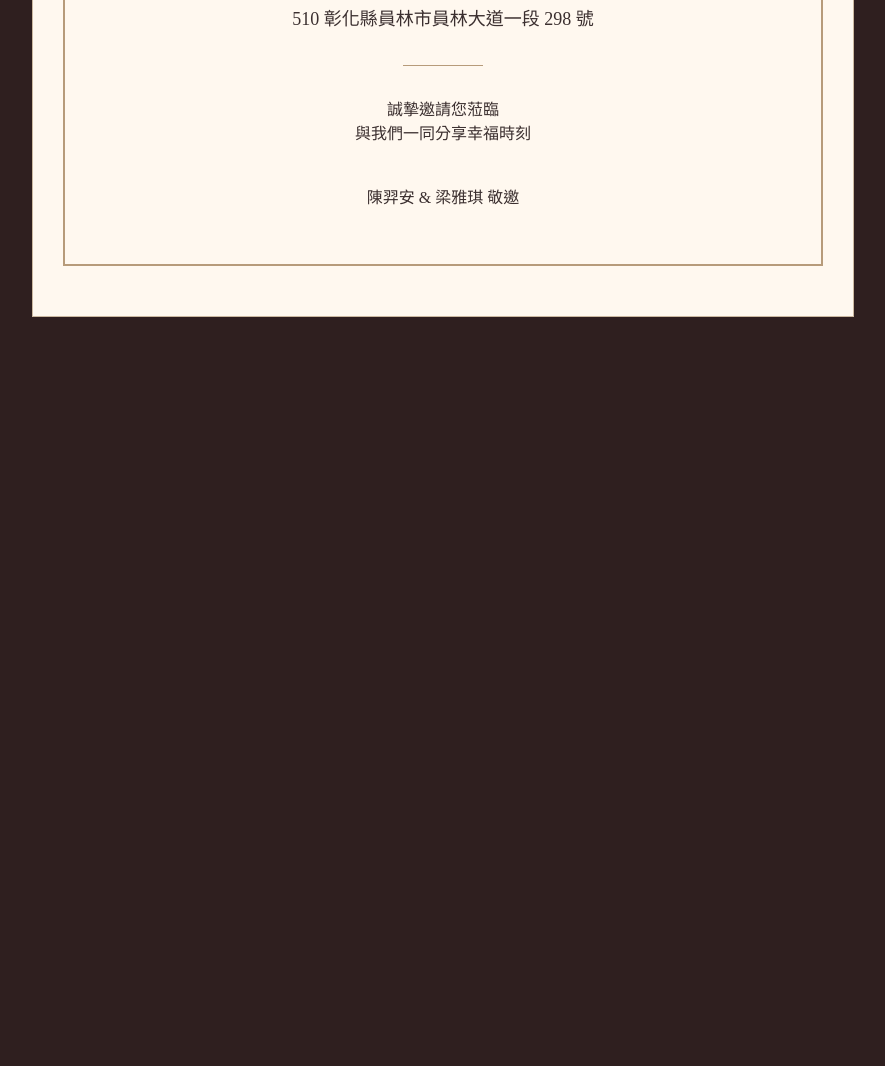
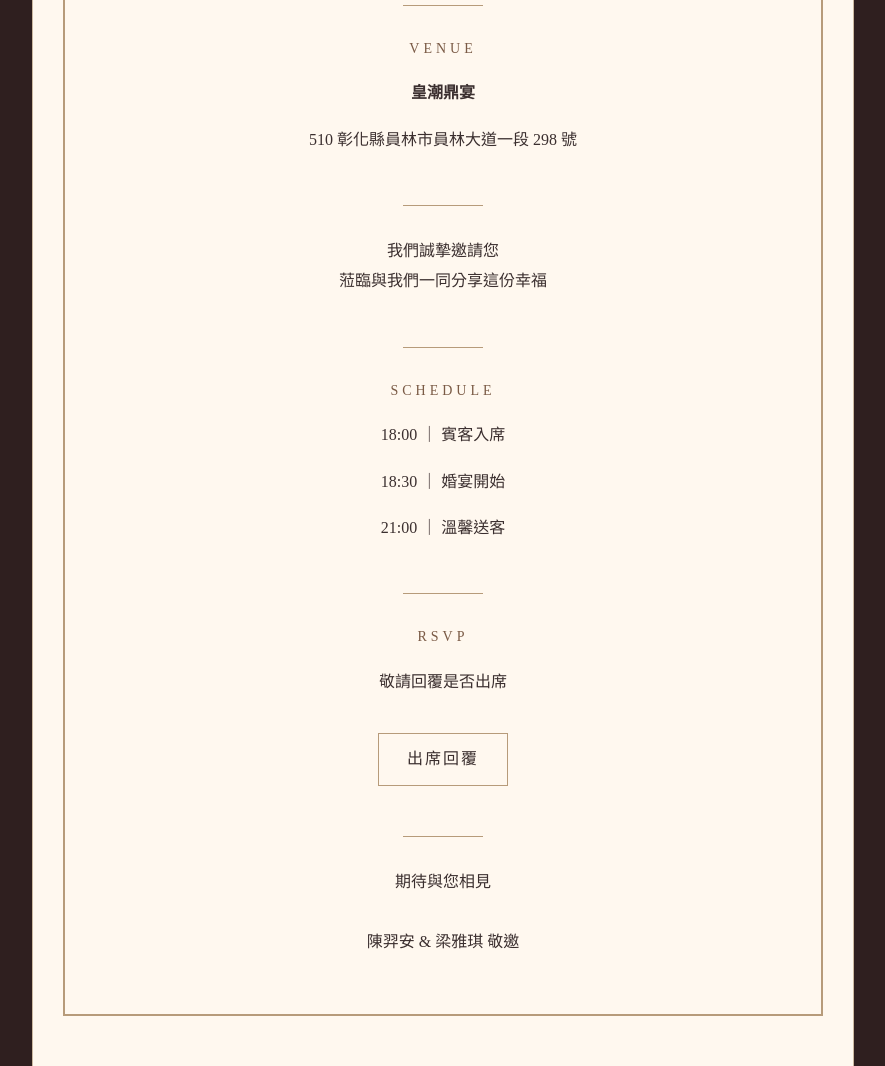
Before and after one commit to nn910703-alt/wedding, a plain HTML site: page index.html in a window 1280 px wide. Shown: the part 473-1539 px from the top of the page, without its empty margins (197-1082 px from the left). Before the commit the page ends 850 px from the top, so only its background shows below. Drawn offline with Linux system fonts and the light colour scheme; a web font is replaced by a local one.

Commit message:
Update index.html

```diff
--- a/index.html
+++ b/index.html
@@ -11,10 +11,11 @@
       background: #2f1f1f;
       font-family: "Noto Serif TC", serif;
       color: #3b2f2f;
+      line-height: 1.9;
     }
     .wrapper {
       max-width: 760px;
-      margin: 60px auto;
+      margin: 40px auto;
       padding: 50px 30px;
       background: #fff8ef;
       border: 1px solid #cbb8a0;
@@ -35,6 +36,15 @@
       background: #b79b7a;
       margin: 30px auto;
     }
+    .section {
+      margin-top: 50px;
+    }
+    .section-title {
+      font-size: 14px;
+      letter-spacing: 4px;
+      color: #7a5a45;
+      margin-bottom: 10px;
+    }
     .names {
       font-size: 22px;
       font-weight: 600;
@@ -42,7 +52,19 @@
     }
     .info {
       font-size: 18px;
-      line-height: 1.8;
+    }
+    a.button {
+      display: inline-block;
+      margin-top: 20px;
+      padding: 10px 28px;
+      border: 1px solid #b79b7a;
+      color: #3b2f2f;
+      text-decoration: none;
+      letter-spacing: 2px;
+    }
+    a.button:hover {
+      background: #b79b7a;
+      color: #fff;
     }
   </style>
 </head>
@@ -50,18 +72,57 @@
 <body>
   <div class="wrapper">
     <div class="frame">
+
+      <!-- 封面 -->
       <h1>Wedding Invitation</h1>
       <div class="divider"></div>
       <div class="names">陳羿安 & 梁雅琪</div>
       <div class="info">
         <p>2026 年 03 月 21 日（星期六）</p>
         <p>18:00 – 21:00</p>
+      </div>
+
+      <!-- 地點 -->
+      <div class="section">
+        <div class="divider"></div>
+        <div class="section-title">VENUE</div>
         <p><strong>皇潮鼎宴</strong></p>
         <p>510 彰化縣員林市員林大道一段 298 號</p>
       </div>
-      <div class="divider"></div>
-      <p>誠摯邀請您蒞臨<br>與我們一同分享幸福時刻</p>
-      <p style="margin-top:40px;">陳羿安 & 梁雅琪 敬邀</p>
+
+      <!-- 邀請詞 -->
+      <div class="section">
+        <div class="divider"></div>
+        <p>
+          我們誠摯邀請您<br>
+          蒞臨與我們一同分享這份幸福
+        </p>
+      </div>
+
+      <!-- 流程 -->
+      <div class="section">
+        <div class="divider"></div>
+        <div class="section-title">SCHEDULE</div>
+        <p>18:00 ｜ 賓客入席</p>
+        <p>18:30 ｜ 婚宴開始</p>
+        <p>21:00 ｜ 溫馨送客</p>
+      </div>
+
+      <!-- RSVP -->
+      <div class="section">
+        <div class="divider"></div>
+        <div class="section-title">RSVP</div>
+        <p>敬請回覆是否出席</p>
+        <a class="button" href="#" target="_blank">出席回覆</a>
+      </div>
+
+      <!-- 結尾 -->
+      <div class="section">
+        <div class="divider"></div>
+        <p>期待與您相見</p>
+        <p style="margin-top:30px;">陳羿安 & 梁雅琪 敬邀</p>
+      </div>
+
     </div>
   </div>
 </body>
```
